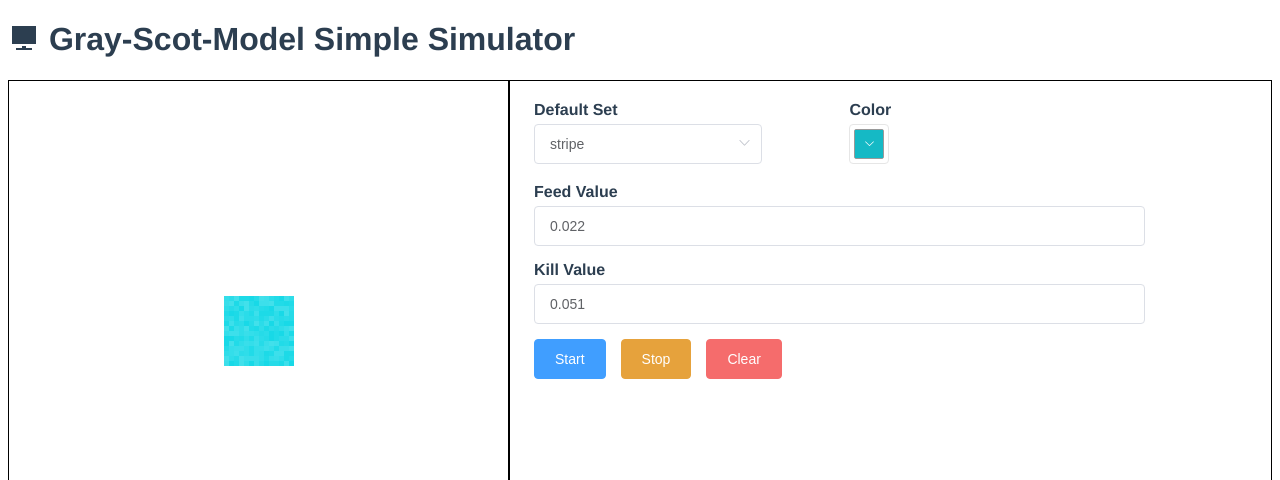
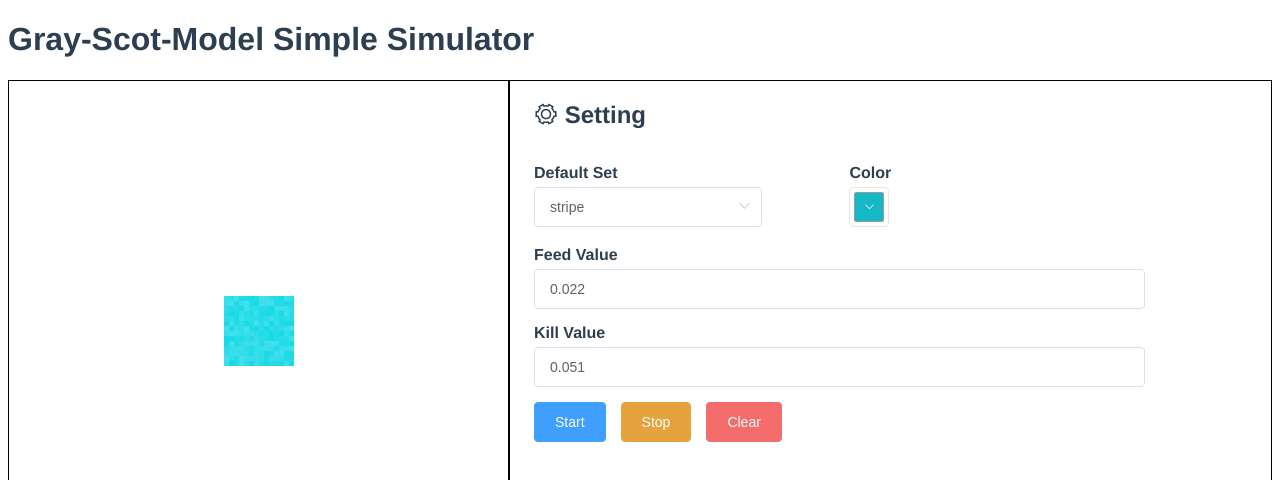
Before and after one commit to Kashiwara0205/Gray-Scott-Model-Simulator, a Vue app in the folder gray-scott-model-simulator/: page / in a window 1280 px wide. Shown: the top 480 px of the page. Built offline with nearby package versions, Linux system fonts and the light colour scheme.

Commit message:
Renamed css id
operate to setting

```diff
--- a/gray-scott-model-simulator/src/App.vue
+++ b/gray-scott-model-simulator/src/App.vue
@@ -1,6 +1,6 @@
 <template>
   <div id="app">
-    <h1> <i class="el-icon-s-platform"></i>  Gray-Scot-Model Simple Simulator </h1>
+    <h1> Gray-Scot-Model Simple Simulator </h1>
     <GrayScotModelSimulator></GrayScotModelSimulator>
   </div>
 </template>
--- a/gray-scott-model-simulator/src/components/GrayScotModelSimulator.vue
+++ b/gray-scott-model-simulator/src/components/GrayScotModelSimulator.vue
@@ -4,7 +4,8 @@
 
     <br>
 
-    <div id="operation" style="padding-top: 5px;">
+    <div id="setting">
+      <h2 style="padding-left: 15px;"> <i class="el-icon-setting"></i>  Setting </h2>
       <el-row :gutter="20" style="padding-left: 15px; padding-top: 15px;">
         <el-col :span="10">
           <div style="padding-bottom: 5px"> <b> Default Set </b> </div>
@@ -55,10 +56,11 @@
 import { Component, Vue, Watch } from 'vue-property-decorator';
 import { GrayScotModelFactory } from "../lib/gray-scott-model/gray-scott-model"
 import 'element-ui/lib/theme-chalk/index.css';
+import locale from 'element-ui/lib/locale/lang/en'
 import ElementUI from 'element-ui';
 import ColorConvert from "color-convert"
 
-Vue.use(ElementUI);
+Vue.use(ElementUI, { locale });
 
 const SPACE_GRIDSIZE = 100
 const SQUARE_SIZE = 15
@@ -116,6 +118,7 @@ export default class GrayScotModelSimulator extends Vue {
   @Watch("hexColor")
   onChangeColor(hexColor){
     this.$set(this, "hslColor", ColorConvert.hex.hsl(hexColor.slice(1)))
+    this.initDraw()
   }
 
   private mounted(){
@@ -203,7 +206,7 @@ export default class GrayScotModelSimulator extends Vue {
   border: 1px solid #000;
 }
 
-#operation{
+#setting{
   grid-row: 1 / 3;
   grid-column: 2 / 4;
   border: 1px solid #000;
```
